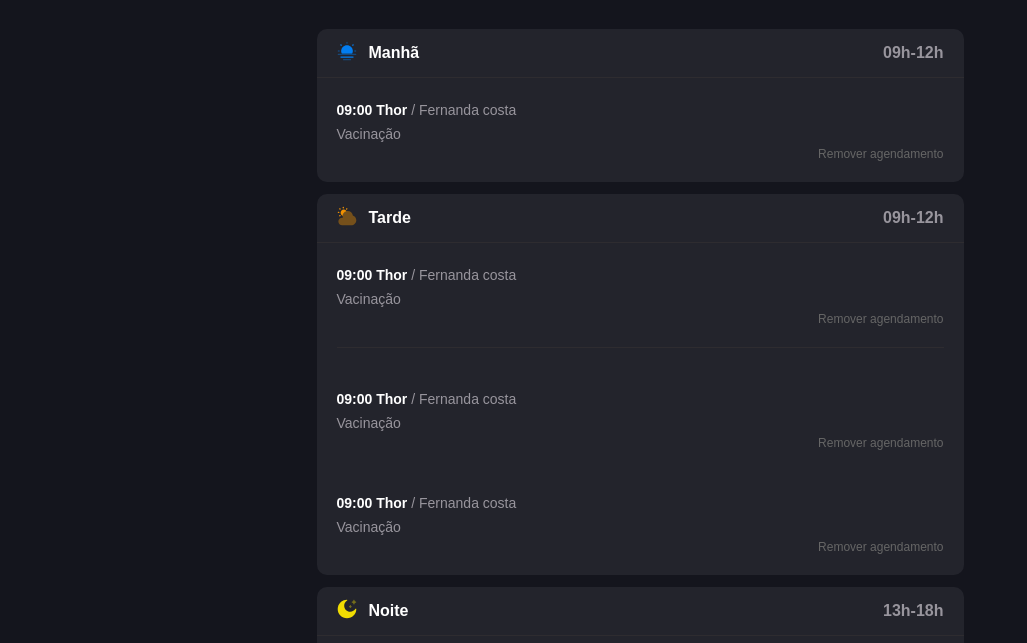
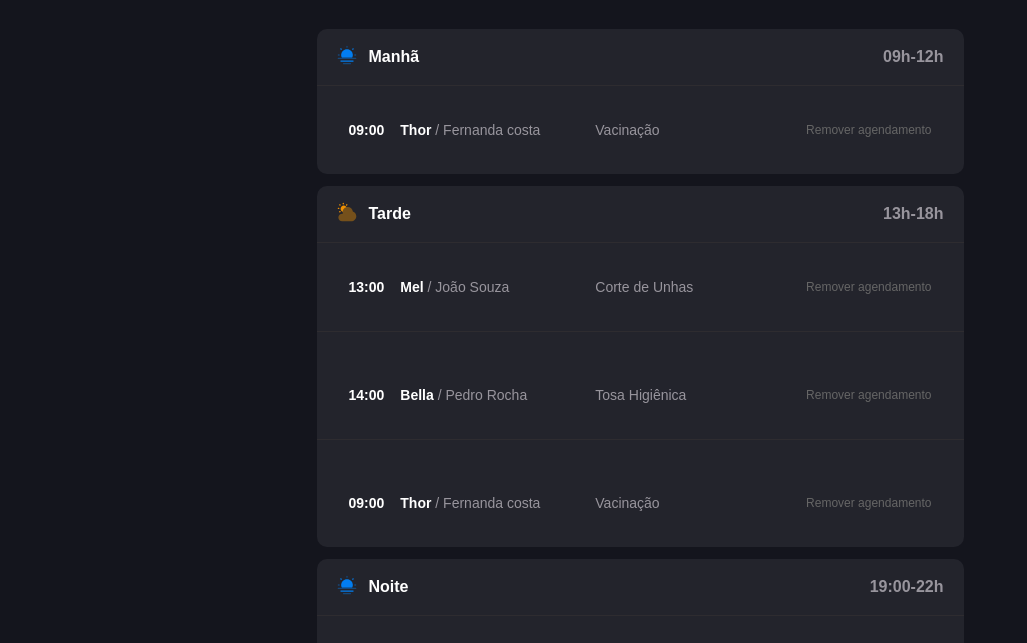
Before and after one commit to guilhermexpc/rocketseat-fs-desafio-agendamento-petshop, a plain HTML site: page index.html in a window 1280 px wide. Shown: the part 157-800 px from the top of the page, without its empty margins (0-1027 px from the left). Drawn offline with Linux system fonts and the light colour scheme; a web font is replaced by a local one.

Commit message:
refactore cards layout

```diff
--- a/index.html
+++ b/index.html
@@ -42,10 +42,15 @@
           </div>
           <div class="separator"></div>
           <div class="card-content">
+            <div class="card-content-info">
               <span class="schedule-time">09:00</span>
+              <div class="card-owner-info">
                 <span class="pet-name">Thor</span>
-            <span class="owner-name">/ Fernanda costa</span>
+                <span class="owner-name">/</span>
+                <span class="owner-name">Fernanda costa</span>
+              </div>
               <p class="schedule-description">Vacinação</p>
+            </div>
             <button class="card-btn-delete">Remover agendamento</button>
           </div>
         </div>
@@ -54,49 +59,74 @@
           <div class="card-header">
             <img src="src/assets/icons/clound-sun-color.svg" alt="" />
             <span class="period-title">Tarde</span>
-            <span class="period-time">09h-12h</span>
+            <span class="period-time">13h-18h</span>
           </div>
           <div class="separator"></div>
           <div class="card-content">
-            <span class="schedule-time">09:00</span>
-            <span class="pet-name">Thor</span>
-            <span class="owner-name">/ Fernanda costa</span>
-            <p class="schedule-description">Vacinação</p>
+            <div class="card-content-info">
+              <span class="schedule-time">13:00</span>
+              <div class="card-owner-info">
+                <span class="pet-name">Mel</span>
+                <span class="owner-name">/</span>
+                <span class="owner-name">João Souza</span>
+              </div>
+              <p class="schedule-description">Corte de Unhas</p>
+            </div>
             <button class="card-btn-delete">Remover agendamento</button>
           </div>
+
           <div class="separator-internal-container">
             <div class="separator"></div>
           </div>
 
           <div class="card-content">
-            <span class="schedule-time">09:00</span>
-            <span class="pet-name">Thor</span>
-            <span class="owner-name">/ Fernanda costa</span>
-            <p class="schedule-description">Vacinação</p>
+            <div class="card-content-info">
+              <span class="schedule-time">14:00</span>
+              <div class="card-owner-info">
+                <span class="pet-name">Bella</span>
+                <span class="owner-name">/</span>
+                <span class="owner-name">Pedro Rocha</span>
+              </div>
+              <p class="schedule-description">Tosa Higiênica</p>
+            </div>
             <button class="card-btn-delete">Remover agendamento</button>
           </div>
 
+          <div class="separator-internal-container">
+            <div class="separator"></div>
+          </div>
+
           <div class="card-content">
+            <div class="card-content-info">
               <span class="schedule-time">09:00</span>
+              <div class="card-owner-info">
                 <span class="pet-name">Thor</span>
-            <span class="owner-name">/ Fernanda costa</span>
+                <span class="owner-name">/</span>
+                <span class="owner-name">Fernanda costa</span>
+              </div>
               <p class="schedule-description">Vacinação</p>
+            </div>
             <button class="card-btn-delete">Remover agendamento</button>
           </div>
         </div>
 
         <div class="card-item">
           <div class="card-header">
-            <img src="src/assets/icons/moon-stars-color.svg" alt="" />
+            <img src="src/assets/icons/sun-set-blue.svg" alt="" />
             <span class="period-title">Noite</span>
-            <span class="period-time">13h-18h</span>
+            <span class="period-time">19:00-22h</span>
           </div>
           <div class="separator"></div>
           <div class="card-content">
+            <div class="card-content-info">
               <span class="schedule-time">20:00</span>
+              <div class="card-owner-info">
                 <span class="pet-name">Max</span>
-            <span class="owner-name">/ Camila Santos</span>
-            <p class="schedule-description">Vacinação</p>
+                <span class="owner-name">/</span>
+                <span class="owner-name">Camila Oliveira</span>
+              </div>
+              <p class="schedule-description">Limpesa de Dentes</p>
+            </div>
             <button class="card-btn-delete">Remover agendamento</button>
           </div>
         </div>
--- a/src/styles/global.css
+++ b/src/styles/global.css
@@ -16,7 +16,8 @@
   font-size: 100%;
   --max-width: 31.25rem;
   --px-bs: 2rem;
-  --card-padding: 1.25rem;
+  --card-padding-bs: 1.25rem;
+  --card-padding-lg: 2rem;
 
   /* Content */
   --content-primary: #ffffff;
--- a/src/styles/main.css
+++ b/src/styles/main.css
@@ -34,10 +34,9 @@ main {
 
   .card-header {
     display: flex;
-    padding-inline: var(--card-padding);
+    padding-inline: var(--card-padding-bs);
 
-    /* align-items: center; */
-    padding-block: 0.75rem;
+    padding-block: 1rem;
     font: var(--font-label-lg);
 
     img {
@@ -65,14 +64,23 @@ main {
   .separator-internal-container {
     height: 20px;
     width: 100%;
-    padding-inline: var(--card-padding);
+    padding-inline: var(--card-separator-padding);
     margin-inline: auto;
   }
 
   .card-content {
-    padding-block: calc(var(--card-padding) + 0.75rem);
-    padding-block: var(--card-padding);
-    padding-inline: var(--card-padding);
+    padding-block: calc(var(--card-padding-lg) + 0.75rem);
+    padding-block: var(--card-padding-lg);
+    padding-inline: var(--card-padding-lg);
+
+    .card-content-info {
+      display: flex;
+      flex-wrap: wrap;
+    }
+
+    .schedule-description {
+      flex-basis: 100%;
+    }
 
     .schedule-time,
     .pet-name {
@@ -147,6 +155,9 @@ dialog::backdrop {
 }
 
 @media (width >= 768px) {
+  :root {
+    --card-padding-lg: 2rem;
+  }
   header {
     display: flex;
     align-items: center;
@@ -161,6 +172,33 @@ dialog::backdrop {
     .cards {
       margin-inline: auto;
     }
+
+    .card-content {
+      display: flex;
+      justify-content: space-between;
+
+      .card-content-info {
+        display: flex;
+        flex-wrap: nowrap;
+        justify-content: space-between;
+
+        .schedule-description {
+          flex-basis: auto;
+        }
+
+        & > span:first-child {
+          margin-right: 1rem;
+        }
+      }
+
+      .card-owner-info {
+        width: 195px;
+      }
+    }
+  }
+
+  .card-item .card-content button {
+    margin-left: 0;
   }
 
   footer {
```
Lines whose indentation alone changed are shown as unchanged.
